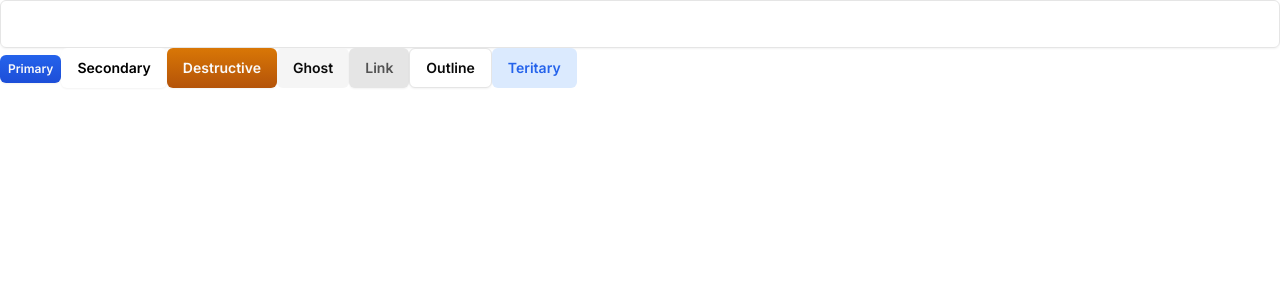
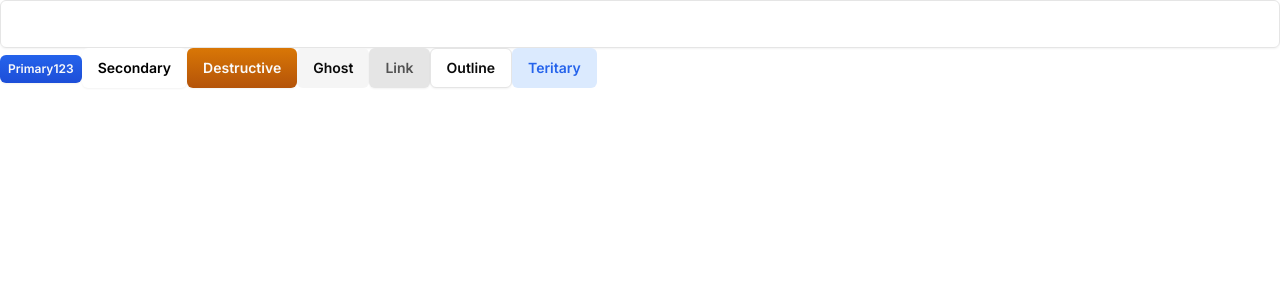
Before and after one commit to common1/cluster-invent, a Next.js app: page / in a window 1280 px wide. Shown: the top 300 px of the page. Built offline with nearby package versions, Linux system fonts and the light colour scheme.

Commit message:
04 Resolving lint errors

```diff
--- a/src/app/page.tsx
+++ b/src/app/page.tsx
@@ -6,7 +6,7 @@ export default function Home() {
     <div>
       <Input />
       <Button size="xs">
-        Primary
+        Primary123
       </Button>
       <Button variant="secondary">
         Secondary
```
Also changed, not shown: 1 other file (tests, documents, lock files or other folders).
